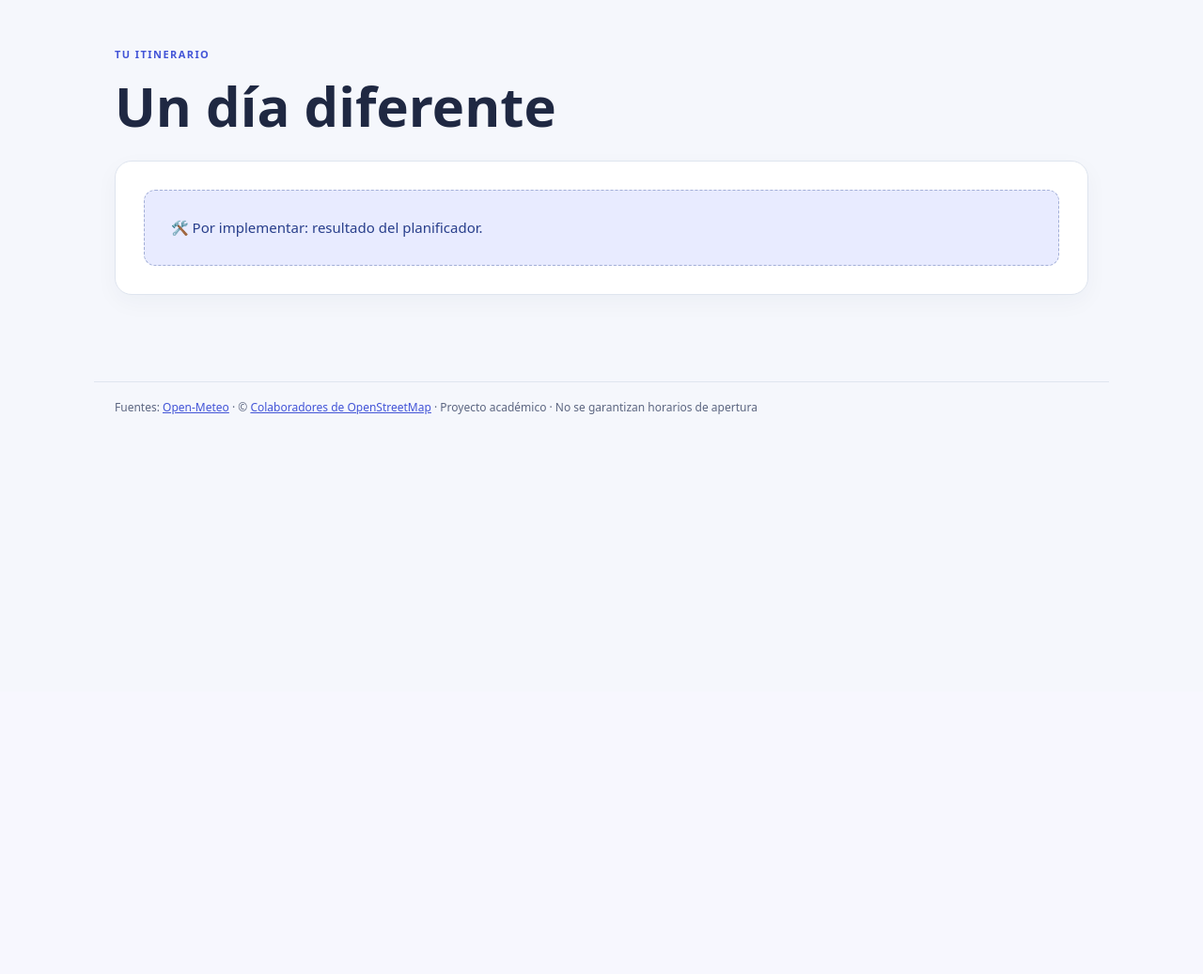
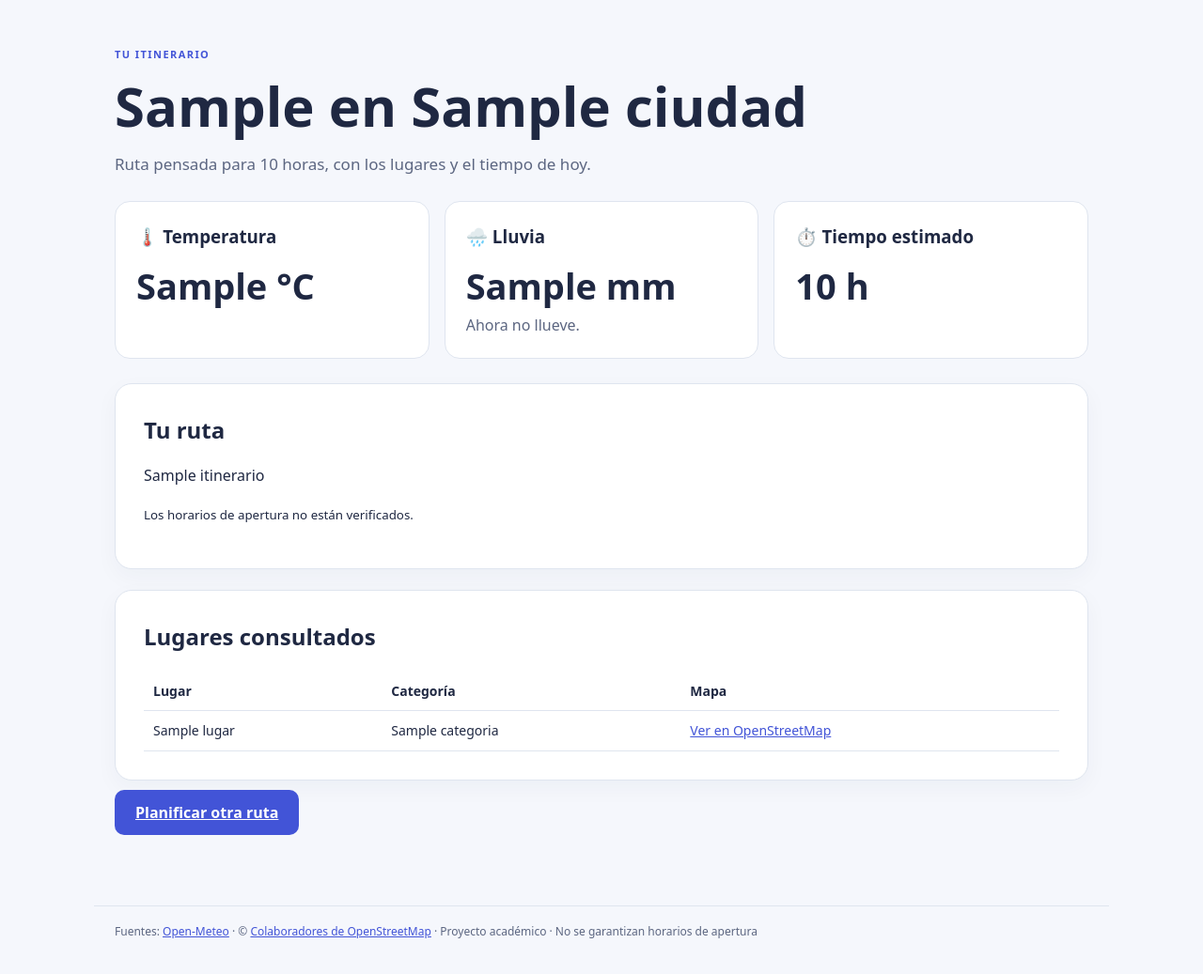
Before and after one commit to Beltranpcb/CityPilot_IA, a Flask app: template web/app/templates/resultado.html in a window 1280 px wide. Shown: the part 64-1101 px from the top of the page at 94% size. Before the commit the page ends 505 px from the top, so only its background shows below. Run offline with Flask 3, Linux system fonts and the light colour scheme; the template is opened without the code that fills it: most values are stand-ins (such as "Sample title", 1, 10 or a date in 2020).

Commit message:
Completar templates

```diff
--- a/web/app/templates/resultado.html
+++ b/web/app/templates/resultado.html
@@ -1,13 +1,78 @@
 {% extends "base.html" %}
 {% block title %}Mi ruta · CityPilot IA{% endblock %}
 {% block content %}
-<section class="hero"><span class="eyebrow">TU ITINERARIO</span><h1>Un día diferente</h1></section>
+{% if error %}
+<section class="hero">
+  <span class="eyebrow">NO SE HA PODIDO GENERAR LA RUTA</span>
+  <h1>Algo ha fallado</h1>
+</section>
 <section class="surface">
-  <!-- TODO(ALUMNADO): mostrar ciudad, tipo, temperatura, lluvia,
-       3-5 paradas, enlaces individuales a OSM si hay coordenadas,
-       tiempo estimado y texto generado por el modelo.
-       Si modo_demo: mostrar un aviso muy visible de DATOS SIMULADOS.
-       Si hay error: mostrar mensaje comprensible sin secretos. -->
-  <div class="todo">🛠️ Por implementar: resultado del planificador.</div>
+  <div class="notice">{{ error }}</div>
+  <p>Revisa los datos del formulario o vuelve a intentarlo en unos minutos.</p>
+  <p><a class="button" href="/">Volver al formulario</a></p>
 </section>
+{% else %}
+<section class="hero">
+  <span class="eyebrow">TU ITINERARIO</span>
+  <h1>{{ tipo_turismo|capitalize }} en {{ ciudad }}</h1>
+  <p>Ruta pensada para {{ duracion_horas }} horas, con los lugares y el tiempo de hoy.</p>
+</section>
+
+{% if modo_demo %}
+<div class="notice"><strong>DATOS SIMULADOS.</strong> No se ha podido consultar OpenStreetMap, así que los lugares son de demostración y no existen en la realidad.</div>
+{% endif %}
+{% if modo_modelo == 'mock' %}
+<div class="notice"><strong>MODO SIMULACIÓN.</strong> El texto del itinerario no lo ha generado un modelo de IA.</div>
+{% endif %}
+
+<section class="three">
+  <article class="tile">
+    <h3>🌡️ Temperatura</h3>
+    <p class="metric">{% if meteorologia and meteorologia.temperatura_c is not none %}{{ meteorologia.temperatura_c }} °C{% else %}—{% endif %}</p>
+  </article>
+  <article class="tile">
+    <h3>🌧️ Lluvia</h3>
+    <p class="metric">{% if meteorologia and meteorologia.precipitacion_mm is not none %}{{ meteorologia.precipitacion_mm }} mm{% else %}—{% endif %}</p>
+    <p>{% if meteorologia and meteorologia.precipitacion_mm is not none and meteorologia.precipitacion_mm > 0 %}Está lloviendo ahora mismo.{% elif meteorologia and meteorologia.precipitacion_mm is not none %}Ahora no llueve.{% else %}Dato no disponible.{% endif %}</p>
+  </article>
+  <article class="tile">
+    <h3>⏱️ Tiempo estimado</h3>
+    <p class="metric">{{ duracion_horas }} h</p>
+  </article>
+</section>
+
+<section class="surface">
+  <h2>Tu ruta</h2>
+  <div class="itinerario">{{ itinerario }}</div>
+  <p><small>Los horarios de apertura no están verificados.</small></p>
+</section>
+
+<section class="surface">
+  <h2>Lugares consultados{% if modo_demo %} (demostración){% endif %}</h2>
+  {% if lugares %}
+  <table class="data-table">
+    <thead>
+      <tr><th>Lugar</th><th>Categoría</th><th>Mapa</th></tr>
+    </thead>
+    <tbody>
+      {% for lugar in lugares %}
+      <tr>
+        <td>{{ lugar.nombre }}{% if lugar.demo %} <em>(demo)</em>{% endif %}</td>
+        <td>{{ lugar.categoria or '—' }}</td>
+        <td>
+          {% if lugar.lat is not none and lugar.lon is not none %}
+          <a href="https://www.openstreetmap.org/?mlat={{ lugar.lat }}&amp;mlon={{ lugar.lon }}#map=17/{{ lugar.lat }}/{{ lugar.lon }}" target="_blank" rel="noopener">Ver en OpenStreetMap</a>
+          {% else %}—{% endif %}
+        </td>
+      </tr>
+      {% endfor %}
+    </tbody>
+  </table>
+  {% else %}
+  <p>No se han encontrado lugares para esta búsqueda.</p>
+  {% endif %}
+</section>
+
+<p><a class="button" href="/">Planificar otra ruta</a></p>
+{% endif %}
 {% endblock %}
```
Also changed, not shown: web/app/templates/analitica.html (+62 -8 lines), web/app/templates/index.html (+24 -34 lines), 1 other file.
